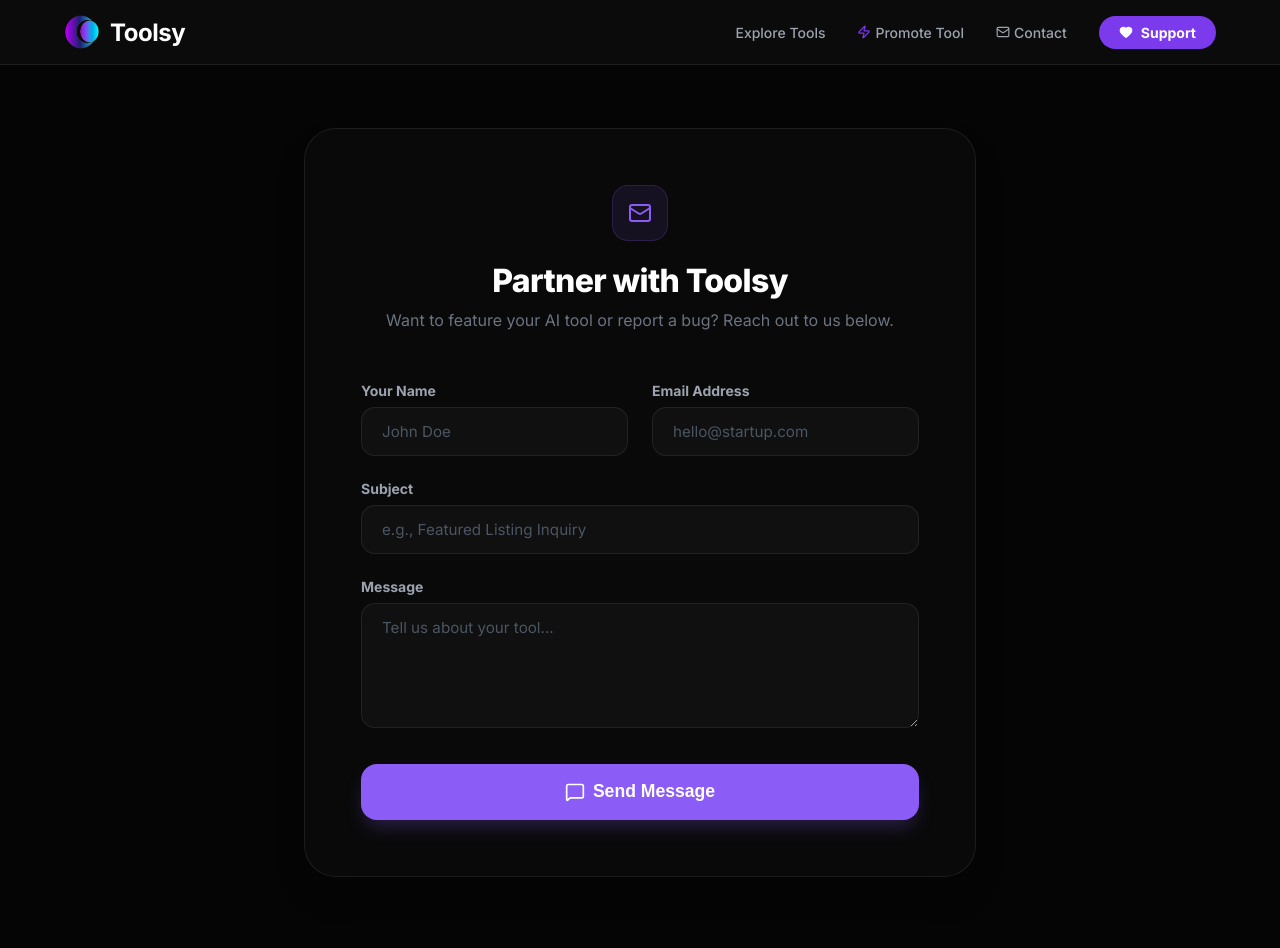
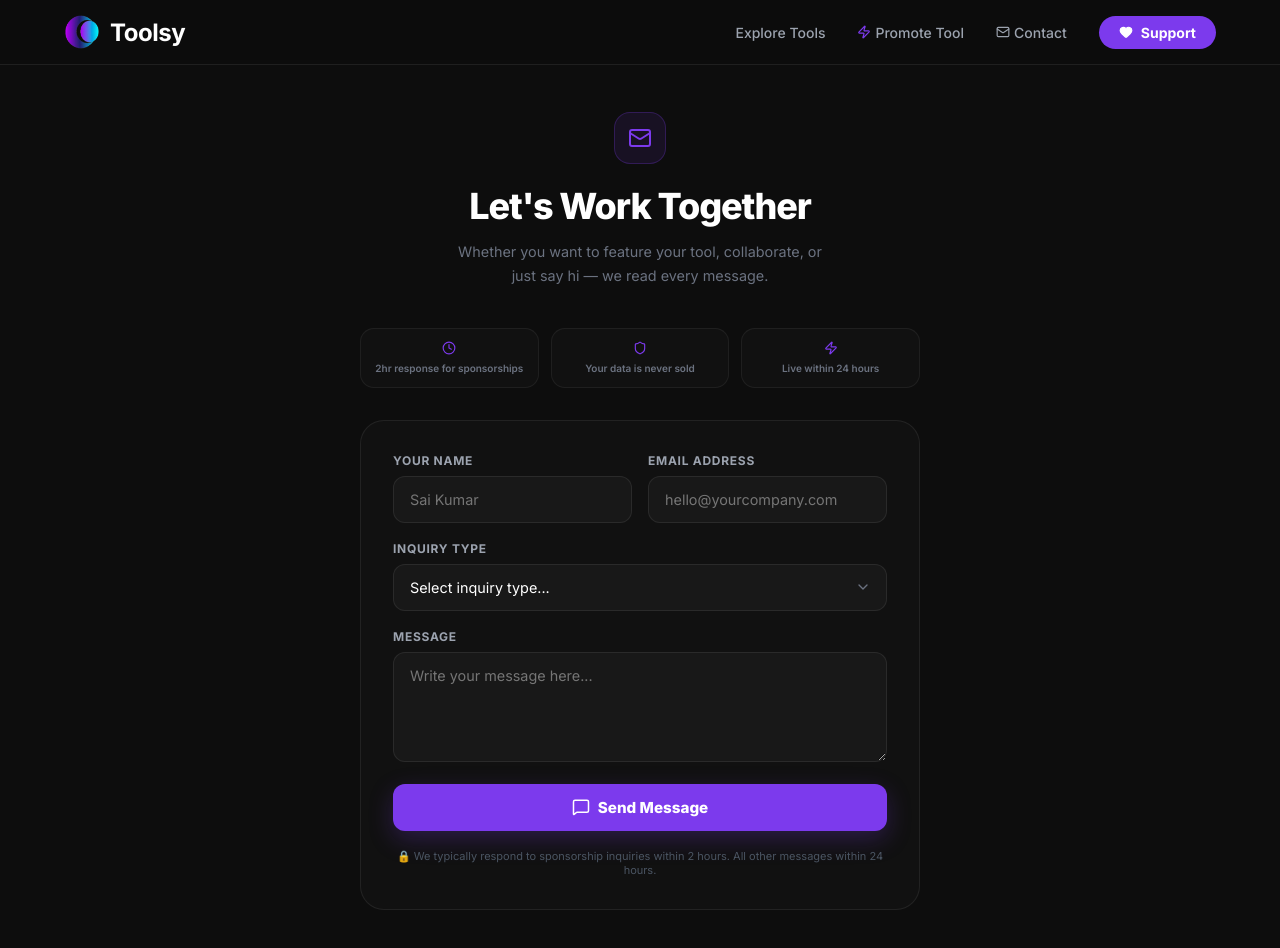
Before and after one commit to toolsyindia/toolsy, a Next.js app: page /contact in a window 1280 px wide. Shown: the top 948 px of the page. Built offline with nearby package versions, Linux system fonts and the light colour scheme.

Commit message:
premium contact form upgrade

```diff
--- a/pages/contact.js
+++ b/pages/contact.js
@@ -1,11 +1,27 @@
 import { useState } from "react";
 import Head from "next/head";
-import { Mail, MessageSquare, Loader2 } from "lucide-react";
+import { Mail, MessageSquare, Loader2, Zap, Shield, Clock, ChevronDown } from "lucide-react";
 import { toast } from "sonner";
 
 export default function Contact() {
   const [loading, setLoading] = useState(false);
-  const [btnHover, setBtnHover] = useState(false);
+  const [focused, setFocused] = useState(null);
+  const [inquiryType, setInquiryType] = useState("");
+
+  const inputStyle = (name) => ({
+    width: "100%",
+    padding: "0.875rem 1rem",
+    background: focused === name ? "rgba(124,58,237,0.05)" : "rgba(255,255,255,0.03)",
+    border: `1px solid ${focused === name ? "rgba(124,58,237,0.6)" : "rgba(255,255,255,0.08)"}`,
+    borderRadius: "0.75rem",
+    color: "white",
+    fontSize: "0.9rem",
+    outline: "none",
+    fontFamily: "'Inter', sans-serif",
+    transition: "all 0.2s",
+    boxSizing: "border-box",
+    boxShadow: focused === name ? "0 0 0 3px rgba(124,58,237,0.1)" : "none",
+  });
 
   const handleSubmit = async (e) => {
     e.preventDefault();
@@ -14,141 +30,165 @@ export default function Contact() {
     const data = {
       name: formData.get("name"),
       email: formData.get("email"),
-      subject: formData.get("subject"),
+      inquiryType: formData.get("inquiryType"),
+      toolName: formData.get("toolName"),
       message: formData.get("message"),
     };
     try {
       await fetch("https://script.google.com/macros/s/AKfycbwzrgV1NW5n92EkG6C4_-nOsy4mgw11M2ZF42kqCyxz8b-0Wxk3pE3BxwbGOzr3dZs/exec", {
-        method: "POST",
-        mode: "no-cors",
+        method: "POST", mode: "no-cors",
         headers: { "Content-Type": "application/json" },
         body: JSON.stringify(data),
       });
-      toast.success("Message sent successfully! 🚀");
+      toast.success("Message sent! We'll get back to you soon. 🚀");
       e.target.reset();
+      setInquiryType("");
     } catch (error) {
-      toast.error("Failed to send message. Please try again.");
+      toast.error("Failed to send. Please try again.");
     } finally {
       setLoading(false);
     }
   };
 
-  const labelStyle = {
-    fontSize: "0.875rem",
-    fontWeight: 700,
-    color: "#9ca3af",
-    display: "block",
-    marginBottom: "0.5rem"
-  };
+  const inquiryOptions = [
+    { value: "sponsorship", label: "💎 Sponsorship / Featured Listing" },
+    { value: "submit", label: "🛠️ Submit My AI Tool" },
+    { value: "partnership", label: "🤝 Partnership / Collab" },
+    { value: "feedback", label: "💬 Feedback / Suggestion" },
+    { value: "support", label: "🔧 Support / Bug Report" },
+    { value: "other", label: "📩 Other" },
+  ];
+
+  const isSponsorshipOrSubmit = inquiryType === "sponsorship" || inquiryType === "submit";
 
   return (
     <>
       <Head>
         <title>Contact Toolsy | Partner With Us</title>
-        <meta name="description" content="Want to feature your AI tool or report a bug? Reach out to the Toolsy team." />
+        <meta name="description" content="Get in touch with Toolsy for sponsorships, tool submissions, partnerships or support." />
       </Head>
 
-      {/* Injecting CSS specifically for the input focus states & placeholders */}
-      <style>{`
-        .toolsy-input {
-          width: 100%;
-          padding: 0.875rem 1.25rem;
-          background-color: rgba(255, 255, 255, 0.03);
-          border: 1px solid rgba(255, 255, 255, 0.08);
-          border-radius: 0.875rem;
-          color: white;
-          outline: none;
-          font-family: inherit;
-          font-size: 0.95rem;
-          transition: all 0.2s ease;
-          box-sizing: border-box;
-        }
-        .toolsy-input::placeholder {
-          color: #4b5563;
-        }
-        .toolsy-input:focus {
-          border-color: #8b5cf6;
-          background-color: rgba(255, 255, 255, 0.05);
-          box-shadow: 0 0 0 4px rgba(139, 92, 246, 0.1);
-        }
-      `}</style>
+      <div style={{ minHeight: "100vh", background: "#0d0d0d", padding: "7rem 1.25rem 5rem", boxSizing: "border-box", fontFamily: "'Inter', sans-serif" }}>
+        <div style={{ maxWidth: "560px", margin: "0 auto" }}>
 
-      <div style={{ minHeight: "100vh", backgroundColor: "#050505", paddingTop: "8rem", paddingBottom: "5rem", paddingLeft: "1.5rem", paddingRight: "1.5rem", boxSizing: "border-box", fontFamily: "'Inter', sans-serif" }}>
-
-        <div style={{ maxWidth: "42rem", margin: "0 auto", backgroundColor: "rgba(255,255,255,0.02)", border: "1px solid rgba(255,255,255,0.08)", borderRadius: "2rem", padding: "clamp(2rem, 6vw, 3.5rem)", boxSizing: "border-box", boxShadow: "0 20px 40px -20px rgba(0,0,0,0.5)" }}>
-
-          {/* HEADER */}
-          <div style={{ textAlign: "center", marginBottom: "3rem" }}>
-            {/* FIXED: justify-content -> justifyContent */}
-            <div style={{ display: "inline-flex", alignItems: "center", justifyContent: "center", width: "3.5rem", height: "3.5rem", borderRadius: "1rem", backgroundColor: "rgba(139, 92, 246, 0.1)", color: "#8b5cf6", marginBottom: "1.25rem", border: "1px solid rgba(139, 92, 246, 0.2)" }}>
-              <Mail size={24} style={{ margin: "auto" }} />
+          {/* Header */}
+          <div style={{ textAlign: "center", marginBottom: "2.5rem" }}>
+            <div style={{ width: "52px", height: "52px", margin: "0 auto 1.25rem", background: "rgba(124,58,237,0.1)", border: "1px solid rgba(124,58,237,0.25)", borderRadius: "1rem", display: "flex", alignItems: "center", justifyContent: "center" }}>
+              <Mail size={24} color="rgb(124,58,237)" />
             </div>
-            <h1 style={{ fontSize: "2rem", fontWeight: 800, color: "white", marginBottom: "0.5rem", letterSpacing: "-0.02em" }}>Partner with Toolsy</h1>
-            <p style={{ color: "#6b7280", fontSize: "1rem", lineHeight: 1.6 }}>Want to feature your AI tool or report a bug? Reach out to us below.</p>
+            <h1 style={{ fontSize: "clamp(1.75rem, 5vw, 2.25rem)", fontWeight: 900, color: "white", letterSpacing: "-0.03em", marginBottom: "0.75rem" }}>
+              Let&apos;s Work Together
+            </h1>
+            <p style={{ color: "#6b7280", fontSize: "0.9rem", lineHeight: 1.65, maxWidth: "380px", margin: "0 auto" }}>
+              Whether you want to feature your tool, collaborate, or just say hi — we read every message.
+            </p>
           </div>
 
-          {/* FORM */}
-          <form onSubmit={handleSubmit} style={{ display: "flex", flexDirection: "column", gap: "1.5rem" }}>
+          {/* Trust signals */}
+          <div style={{ display: "grid", gridTemplateColumns: "repeat(3, 1fr)", gap: "0.75rem", marginBottom: "2rem" }}>
+            {[
+              { icon: <Clock size={14} />, text: "2hr response for sponsorships" },
+              { icon: <Shield size={14} />, text: "Your data is never sold" },
+              { icon: <Zap size={14} />, text: "Live within 24 hours" },
+            ].map((item) => (
+              <div key={item.text} style={{ background: "rgba(255,255,255,0.02)", border: "1px solid rgba(255,255,255,0.06)", borderRadius: "0.875rem", padding: "0.75rem", textAlign: "center", boxSizing: "border-box" }}>
+                <div style={{ color: "rgb(124,58,237)", display: "flex", justifyContent: "center", marginBottom: "0.375rem" }}>{item.icon}</div>
+                <div style={{ fontSize: "10px", color: "#6b7280", fontWeight: 600, lineHeight: 1.4 }}>{item.text}</div>
+              </div>
+            ))}
+          </div>
 
-            {/* 2-Column Grid for Name & Email */}
-            <div style={{ display: "grid", gridTemplateColumns: "repeat(auto-fit, minmax(220px, 1fr))", gap: "1.5rem" }}>
+          {/* Form */}
+          <div style={{ background: "rgba(255,255,255,0.02)", border: "1px solid rgba(255,255,255,0.07)", borderRadius: "1.5rem", padding: "2rem", boxSizing: "border-box" }}>
+            <form onSubmit={handleSubmit} style={{ display: "flex", flexDirection: "column", gap: "1.125rem" }}>
+
+              {/* Name + Email row */}
+              <div style={{ display: "grid", gridTemplateColumns: "repeat(auto-fit, minmax(min(100%, 180px), 1fr))", gap: "1rem" }}>
                 <div>
-                <label htmlFor="name" style={labelStyle}>Your Name</label>
-                <input id="name" name="name" placeholder="John Doe" required className="toolsy-input" />
+                  <label style={{ display: "block", fontSize: "12px", fontWeight: 700, color: "#9ca3af", marginBottom: "0.5rem", textTransform: "uppercase", letterSpacing: "0.06em" }}>Your Name</label>
+                  <input name="name" placeholder="Sai Kumar" required style={inputStyle("name")}
+                    onFocus={() => setFocused("name")} onBlur={() => setFocused(null)} />
                 </div>
                 <div>
-                <label htmlFor="email" style={labelStyle}>Email Address</label>
-                <input id="email" name="email" type="email" placeholder="hello@startup.com" required className="toolsy-input" />
+                  <label style={{ display: "block", fontSize: "12px", fontWeight: 700, color: "#9ca3af", marginBottom: "0.5rem", textTransform: "uppercase", letterSpacing: "0.06em" }}>Email Address</label>
+                  <input name="email" type="email" placeholder="hello@yourcompany.com" required style={inputStyle("email")}
+                    onFocus={() => setFocused("email")} onBlur={() => setFocused(null)} />
                 </div>
               </div>
 
-            {/* Subject */}
+              {/* Inquiry Type */}
               <div>
-              <label htmlFor="subject" style={labelStyle}>Subject</label>
-              <input id="subject" name="subject" placeholder="e.g., Featured Listing Inquiry" required className="toolsy-input" />
+                <label style={{ display: "block", fontSize: "12px", fontWeight: 700, color: "#9ca3af", marginBottom: "0.5rem", textTransform: "uppercase", letterSpacing: "0.06em" }}>Inquiry Type</label>
+                <div style={{ position: "relative" }}>
+                  <select name="inquiryType" required value={inquiryType} onChange={(e) => setInquiryType(e.target.value)}
+                    onFocus={() => setFocused("inquiry")} onBlur={() => setFocused(null)}
+                    style={{ ...inputStyle("inquiry"), appearance: "none", WebkitAppearance: "none", cursor: "pointer", paddingRight: "2.5rem" }}>
+                    <option value="" disabled style={{ background: "#111" }}>Select inquiry type...</option>
+                    {inquiryOptions.map((opt) => (
+                      <option key={opt.value} value={opt.value} style={{ background: "#111" }}>{opt.label}</option>
+                    ))}
+                  </select>
+                  <ChevronDown size={16} color="#6b7280" style={{ position: "absolute", right: "1rem", top: "50%", transform: "translateY(-50%)", pointerEvents: "none" }} />
                 </div>
+              </div>
+
+              {/* Tool Name — only show for sponsorship or submit */}
+              {isSponsorshipOrSubmit && (
+                <div>
+                  <label style={{ display: "block", fontSize: "12px", fontWeight: 700, color: "#9ca3af", marginBottom: "0.5rem", textTransform: "uppercase", letterSpacing: "0.06em" }}>
+                    {inquiryType === "sponsorship" ? "Tool Name & Website" : "Tool Name & Website"}
+                  </label>
+                  <input name="toolName" placeholder="e.g. Jasper AI — jasper.ai" style={inputStyle("toolName")}
+                    onFocus={() => setFocused("toolName")} onBlur={() => setFocused(null)} />
+                </div>
+              )}
+
+              {/* Sponsorship info box */}
+              {inquiryType === "sponsorship" && (
+                <div style={{ background: "rgba(124,58,237,0.08)", border: "1px solid rgba(124,58,237,0.2)", borderRadius: "0.875rem", padding: "1rem", boxSizing: "border-box" }}>
+                  <p style={{ fontSize: "12px", color: "#a78bfa", fontWeight: 600, margin: "0 0 0.5rem" }}>💎 Current Sponsorship Slots</p>
+                  <div style={{ display: "flex", flexDirection: "column", gap: "0.375rem" }}>
+                    <div style={{ display: "flex", justifyContent: "space-between", fontSize: "12px" }}>
+                      <span style={{ color: "#9ca3af" }}>Suggested in Search</span>
+                      <span style={{ color: "white", fontWeight: 700 }}>₹499/week</span>
+                    </div>
+                    <div style={{ display: "flex", justifyContent: "space-between", fontSize: "12px" }}>
+                      <span style={{ color: "#9ca3af" }}>Featured on Homepage</span>
+                      <span style={{ color: "white", fontWeight: 700 }}>₹999/week</span>
+                    </div>
+                  </div>
+                </div>
+              )}
 
               {/* Message */}
               <div>
-              <label htmlFor="message" style={labelStyle}>Message</label>
-              <textarea id="message" name="message" placeholder="Tell us about your tool..." rows={5} required className="toolsy-input" style={{ resize: "vertical", minHeight: "120px" }} />
+                <label style={{ display: "block", fontSize: "12px", fontWeight: 700, color: "#9ca3af", marginBottom: "0.5rem", textTransform: "uppercase", letterSpacing: "0.06em" }}>Message</label>
+                <textarea name="message" rows={4} required
+                  placeholder={
+                    inquiryType === "sponsorship" ? "Tell us about your tool, target audience, and which slot you're interested in..." :
+                    inquiryType === "submit" ? "Tell us about your tool — what it does, who it's for, and why it should be on Toolsy..." :
+                    "Write your message here..."
+                  }
+                  style={{ ...inputStyle("message"), resize: "vertical", minHeight: "110px" }}
+                  onFocus={() => setFocused("message")} onBlur={() => setFocused(null)} />
               </div>
 
-            {/* Submit Button */}
-            <button
-              type="submit"
-              disabled={loading}
-              onMouseOver={() => setBtnHover(true)}
-              onMouseOut={() => setBtnHover(false)}
-              style={{
-                width: "100%",
-                height: "3.5rem",
-                borderRadius: "1rem",
-                backgroundColor: loading ? "#6d28d9" : (btnHover ? "#7c3aed" : "#8b5cf6"),
-                color: "white",
-                fontWeight: 900,
-                fontSize: "1.1rem",
-                border: "none",
-                cursor: loading ? "not-allowed" : "pointer",
-                display: "flex",
-                alignItems: "center",
-                justifyContent: "center",
-                gap: "0.5rem",
-                transition: "all 0.2s",
-                marginTop: "0.5rem",
-                boxShadow: "0 10px 20px -5px rgba(139, 92, 246, 0.3)"
-              }}
-            >
-              {loading ? (
-                <><Loader2 size={20} className="animate-spin" /> Sending...</>
-              ) : (
-                <><MessageSquare size={20} /> Send Message</>
-              )}
+              {/* Submit */}
+              <button type="submit" disabled={loading}
+                style={{ display: "flex", alignItems: "center", justifyContent: "center", gap: "0.5rem", width: "100%", padding: "0.875rem", background: loading ? "rgba(124,58,237,0.5)" : "rgb(124,58,237)", color: "white", fontWeight: 900, fontSize: "0.95rem", borderRadius: "0.75rem", border: "none", cursor: loading ? "not-allowed" : "pointer", fontFamily: "'Inter', sans-serif", transition: "all 0.2s", boxShadow: "0 8px 25px rgba(124,58,237,0.25)", boxSizing: "border-box" }}>
+                {loading ? <><Loader2 size={18} style={{ animation: "spin 1s linear infinite" }} /> Sending...</> : <><MessageSquare size={18} /> Send Message</>}
               </button>
+
+              <p style={{ textAlign: "center", fontSize: "11px", color: "#4b5563", margin: 0 }}>
+                🔒 We typically respond to sponsorship inquiries within 2 hours. All other messages within 24 hours.
+              </p>
 
             </form>
           </div>
         </div>
+      </div>
+
+      <style>{`@keyframes spin { from { transform: rotate(0deg); } to { transform: rotate(360deg); } }`}</style>
     </>
   );
 }
```
Lines whose indentation alone changed are shown as unchanged.
